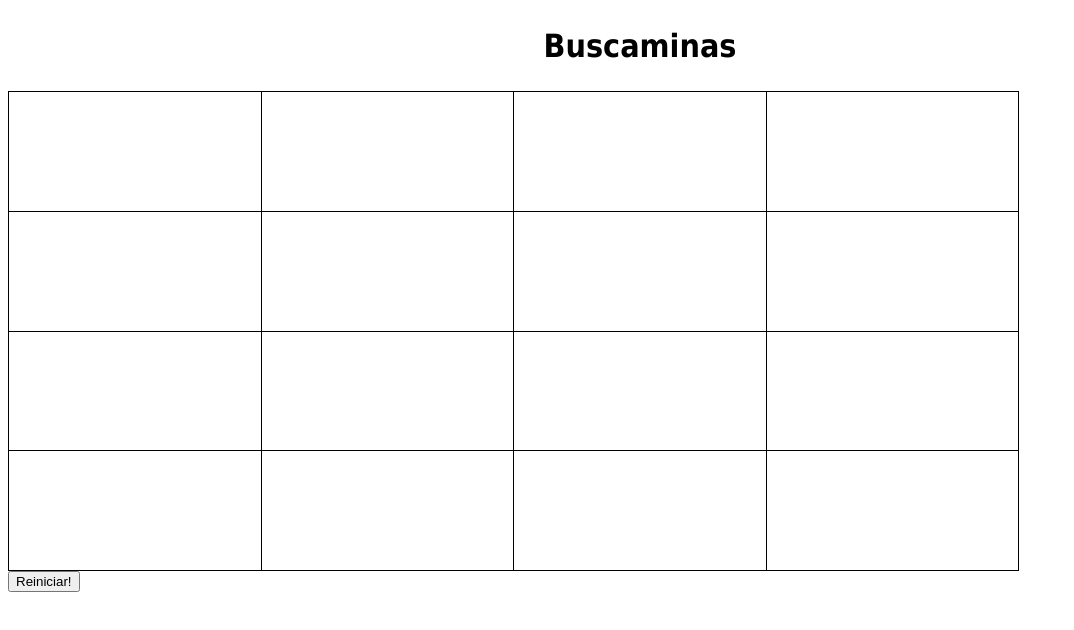
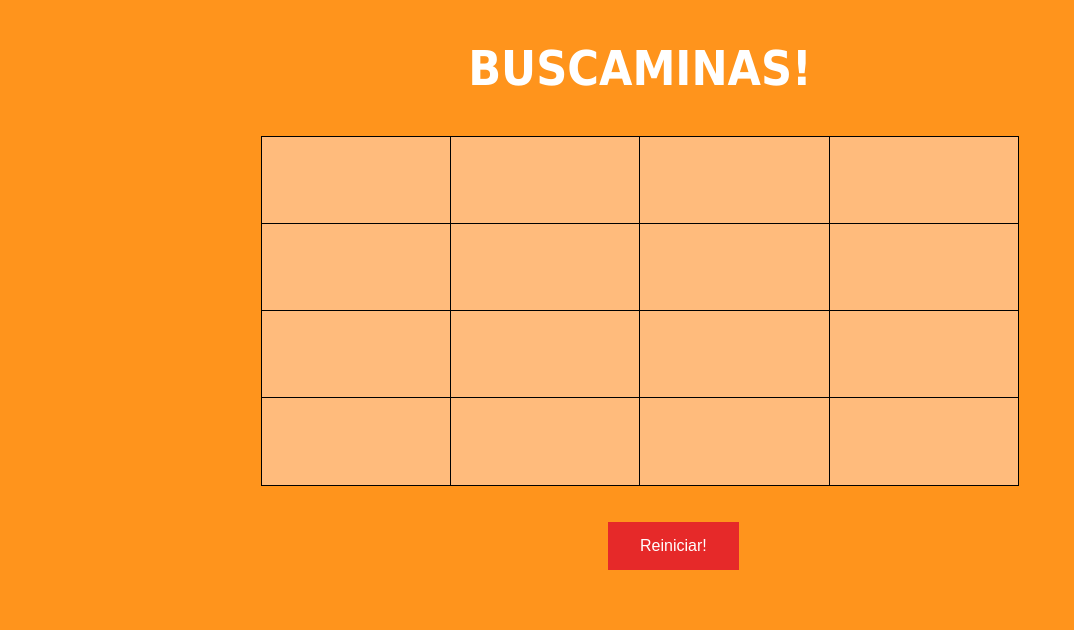
Before and after one commit to karlanavam/ejercicio_buscaminas, a plain HTML site: page index.html in a window 1280 px wide. Shown: the whole page, without its empty margins (0-1074 px from the left). Drawn offline with Linux system fonts and the light colour scheme.

Commit message:
Quedó listo el primer alcance :)

```diff
--- a/assets/css/style.css
+++ b/assets/css/style.css
@@ -1,18 +1,27 @@
+body {
+	background-color: #FF941C;
+
+}
+
 h1{
 	font-family: Tahoma;
 	text-align: center;
-	font-size: 2em;
+	font-size: 3em;
+	color: #FFFFFF;
 }
 
 table {
+	background-color: #FFBB7C;
+	color: #FFFFFF;
 	border-collapse: collapse;
 	border: 1px solid black;
-	width: 80%;
-	height: 480px;
+	width: 60%;
+	height: 350px;
 	text-align: center;
 	font-family: Tahoma;
 	align-items: center;
 	align-content: center;
+	margin: 0 auto;
 }
 
 th, td {
@@ -21,10 +30,24 @@ th, td {
 	height: 50px;
 	text-align: center;
 	font-size: 2em;
+	color: color: #FFFFFF;
 }
 
 section{
 	text-align: center;
+
+}
+
+button {
+	background-color: #E62929;
+    border: none;
+    color: white;
+    padding: 15px 32px;
+    text-align: center;
+    text-decoration: none;
+    display: inline-block;
+    font-size: 16px;
+    margin-left:600px
 }
 
 
--- a/assets/javascript/main.js
+++ b/assets/javascript/main.js
@@ -20,15 +20,17 @@ for (var i = 0 ; i < vaciasLongitud; i++) {
    celdasVacias[i].addEventListener('click', cambiarAColor, false);
 }
 
+
 /Ciclos celdas vacias a bomba/
 for (var i = 0 ; i < bombaLongitud; i++) {
 	celdasBomba[i] = document.getElementsByClassName("bomba")[i];
 }
 for (var i = 0 ; i < bombaLongitud; i++) {
    celdasBomba[i].addEventListener('click', explotarBombas, false);
+}
 
 
-}
+
 
 /Ciclos celdas vacias a numero1/
 for (var i = 0 ; i < numeroLongitud1; i++) {
@@ -37,6 +39,7 @@ for (var i = 0 ; i < numeroLongitud1; i++) {
 for (var i = 0 ; i < numeroLongitud1; i++) {
    celdasNumero1[i].addEventListener('click', revelarNumero_1, false);
 }
+
 
 /Ciclos celdas vacias a numero2/
 for (var i = 0 ; i < numeroLongitud2; i++) {
@@ -47,9 +50,8 @@ for (var i = 0 ; i < numeroLongitud2; i++) {
 }
 
 
-
 function cambiarAColor() {
-	this.style.backgroundColor = "red";
+	this.style.backgroundColor = "#F55728";
 }
 
 function explotarBombas() {
@@ -59,10 +61,7 @@ function explotarBombas() {
 	var tabla = document.getElementById("tablaBuscaminas");
 
 	seccion.removeChild(tabla);
-
-	/*for (var i = 0; i < bombaLongitud; i++) {
-		celdasBomba[i].innerHTML = "☠";
-	}	*/
+	seccion.innerHTML = "<img src='assets/imagenes/giphy.gif'>"
 }
 
 function revelarNumero_1 () {
--- a/index.html
+++ b/index.html
@@ -9,7 +9,7 @@
 <body>
 
 	<section>
-		<h1>Buscaminas</h1>
+		<h1>BUSCAMINAS!</h1>
 	</section>
 
 	<section id="contenedorTablaBuscaminas">
@@ -43,7 +43,8 @@
 			 </tr>
 		</table>
 	</section>
-
+	<br>
+	<br>
 	<button type="submit" id="botonReiniciar" onclick="location.reload()">Reiniciar!</button>
 	</form>
 
```
Also changed, not shown: assets/imagenes/200w_d.gif (added), assets/imagenes/giphy.gif (added).
